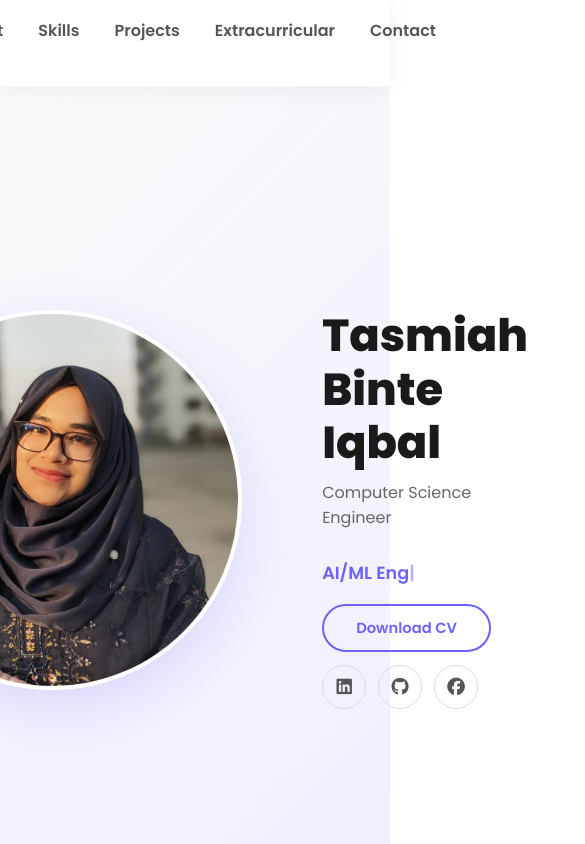
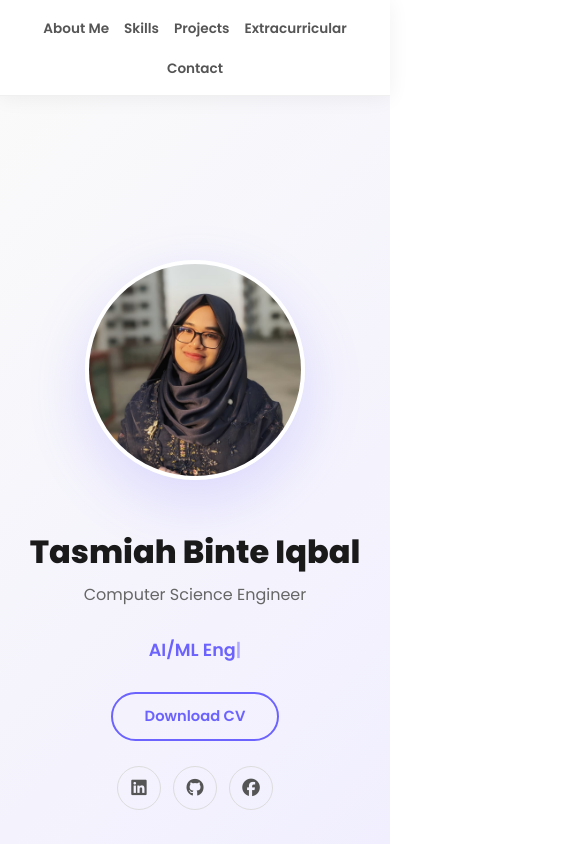
Before and after one commit to TasmiahBinteIqbal/tasmiahbinteiqbal.github.io, a website: page index.html in a window 390 px wide. Shown: the top 844 px of the page, 585 px wide, since content can reach past the window. Drawn offline with Linux system fonts and the light colour scheme.

Commit message:
for mobile

```diff
--- a/styles.css
+++ b/styles.css
@@ -517,3 +517,74 @@ footer {
   0%, 100% { opacity: 1; }
   50% { opacity: 0; }
 }
+
+@media (max-width: 768px) {
+  nav {
+    gap: 20px;
+    flex-wrap: wrap;
+    padding: 15px 5%;
+  }
+
+  nav ul {
+    gap: 15px;
+    flex-wrap: wrap;
+    justify-content: center;
+  }
+
+  nav ul a {
+    font-size: 0.85rem;
+  }
+
+  #hero {
+    flex-direction: column;
+    text-align: center;
+    gap: 40px;
+    padding: 100px 5% 60px;
+  }
+
+  .profile-pic {
+    width: 220px;
+    height: 220px;
+  }
+
+  .hero-right h1 {
+    font-size: 2rem;
+  }
+
+  .hero-socials {
+    justify-content: center;
+  }
+
+  .hero-btns {
+    display: flex;
+    justify-content: center;
+  }
+
+  .about-info {
+    grid-template-columns: 1fr;
+  }
+
+  .skills-wrapper {
+    grid-template-columns: 1fr;
+  }
+
+  .skills-container {
+    grid-template-columns: repeat(2, 1fr);
+  }
+
+  .projects-container {
+    grid-template-columns: 1fr;
+  }
+
+  .extra-container {
+    grid-template-columns: 1fr;
+  }
+
+  section {
+    padding: 60px 5%;
+  }
+
+  section h2 {
+    font-size: 1.6rem;
+  }
+}
```
